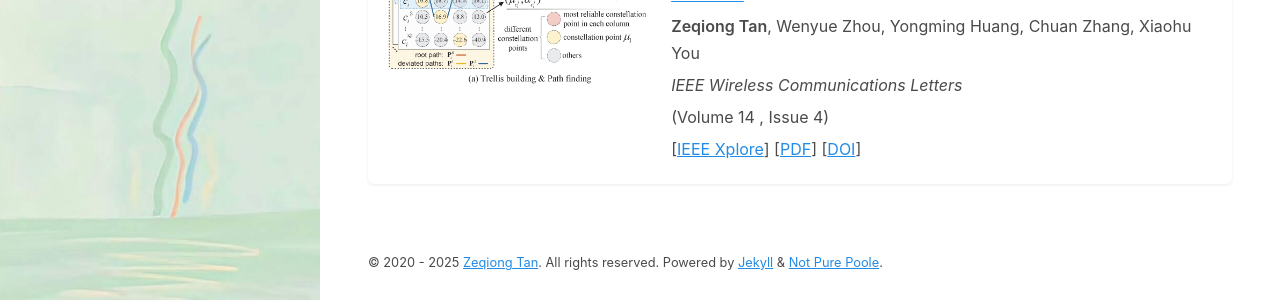
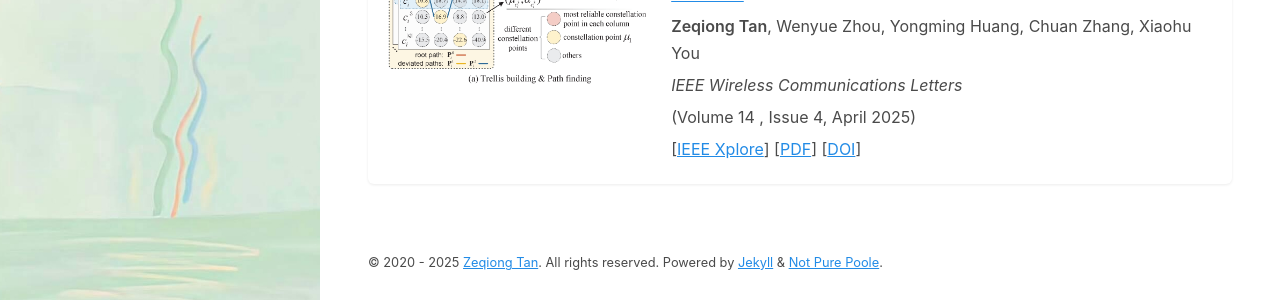
Before and after one commit to zqtann/zqtann.github.io, a Jekyll site: the page built from index.md, in a window 1280 px wide and 1272 px high. Shown: the part 949-1249 px from the top of the window. Built offline with Jekyll 4.4.1, drawn with Linux system fonts in a browser that asks for light colours; nearby versions of some CDN libraries.

Commit message:
Update index.md

```diff
--- a/index.md
+++ b/index.md
@@ -64,7 +64,7 @@ My research focuses on:
 
 *IEEE Wireless Communications Letters*
 
-<p>(Volume 14 , Issue 4)</p>
+<p>(Volume 14 , Issue 4, April 2025)</p>
 
 [[IEEE Xplore](https://ieeexplore.ieee.org/abstract/document/10839355)]
 [[PDF](/papers/WCL_TrellisBsP.pdf)]
```
